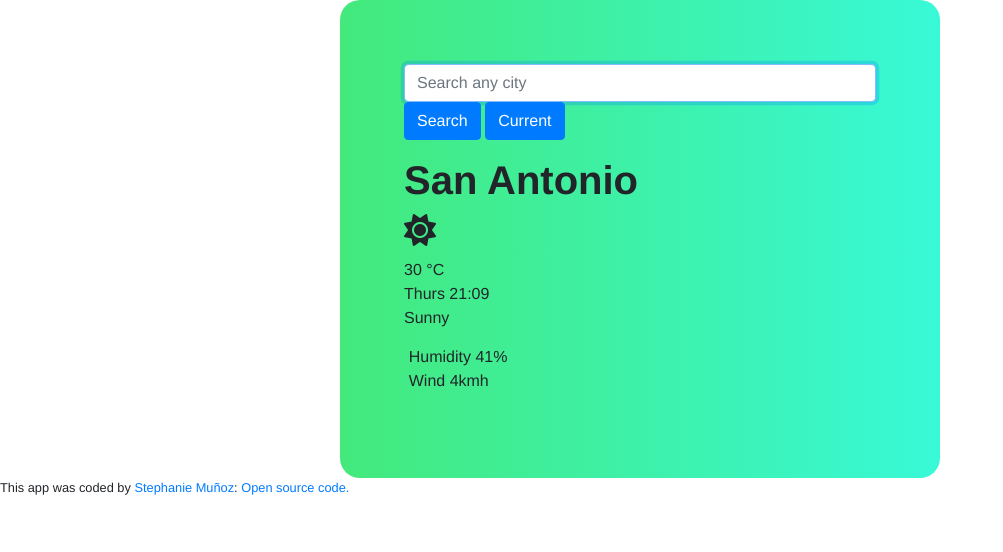
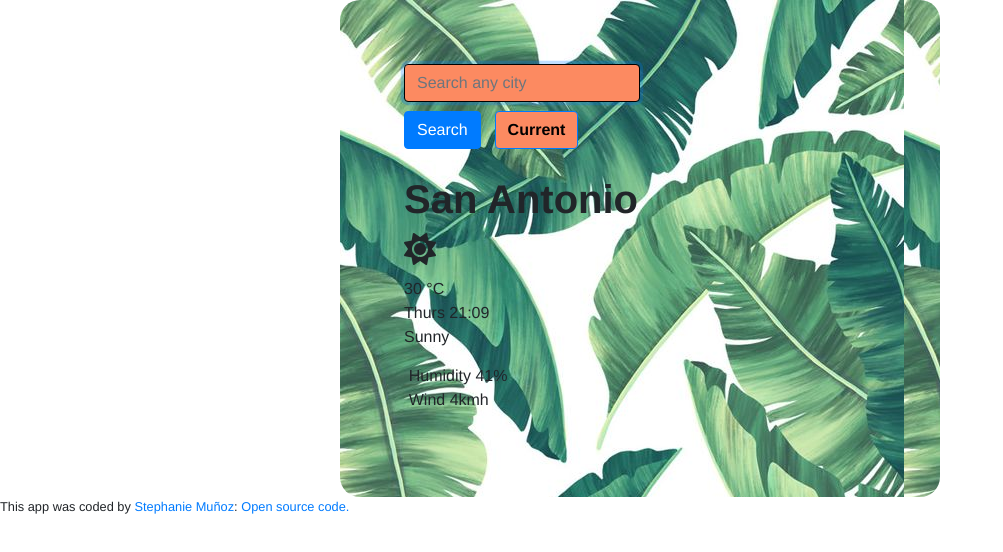
Before and after one commit to stephaniemm123/Weather-App, a website built with Parcel: page index.html in a window 1280 px wide. Shown: the whole page, without its empty margins (0-1003 px from the left). Built offline with nearby package versions, Linux system fonts and the light colour scheme.

Commit message:
More CSS updates
Added more styling to CSS

```diff
--- a/styling.css
+++ b/styling.css
@@ -3,7 +3,7 @@ body {
 }
 
 .container {
-	background-image: linear-gradient(to right, #43e97b 0%, #38f9d7 100%);
+	background-image: url(tropical-print.jpg);
 	top: 15%;
 	margin: auto;
 	border-radius: 20px;
@@ -11,6 +11,26 @@ body {
 	max-width: 600px;
 }
 
+#searchbar {
+	width: 50%;
+	background-color: rgb(252, 138, 97);
+	border-color: black;
+}
+
+#current-location-btn,
+#search-select-city {
+	margin: 2%;
+	background-color: rgb(252, 138, 97);
+	color: black;
+	font-weight: bold;
+}
+
+.author {
+	font-size: small;
+	margin: 0 auto;
+	display: block;
+	text-align: center;
+}
 .city {
 	text-align: left;
 }
```
